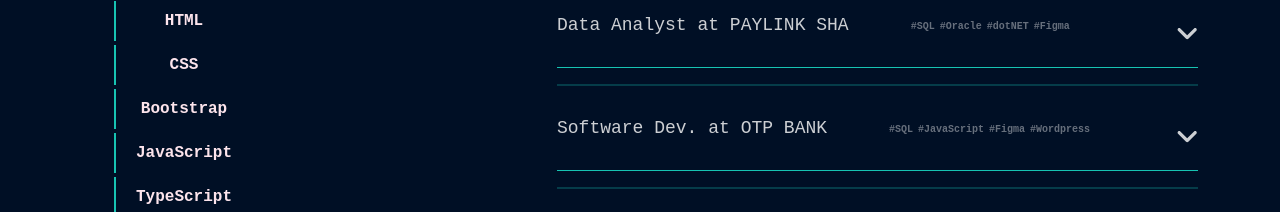
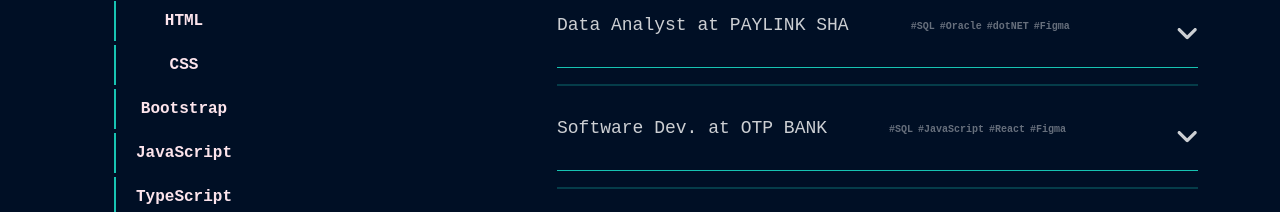
Before and after one commit to ArsenZuna/az_portofolio, a React (Create React App) app: page / in a window 1280 px wide. Shown: the part 920-1132 px from the top of the page. Built offline with nearby package versions, Linux system fonts and the light colour scheme.

Commit message:
fix exp design

```diff
--- a/src/components/ExperiencesSection.js
+++ b/src/components/ExperiencesSection.js
@@ -55,8 +55,8 @@ const ExperiencesSection = () => {
 							<ul className="pt-lg-1">
 								<li>#SQL</li>
 								<li>#JavaScript</li>
+								<li>#React</li>
 								<li>#Figma</li>
-								<li>#Wordpress</li>
 							</ul>
 						</div>
 						<FontAwesomeIcon icon={faAngleUp} className="ion-md-arrow-down"/>
```
